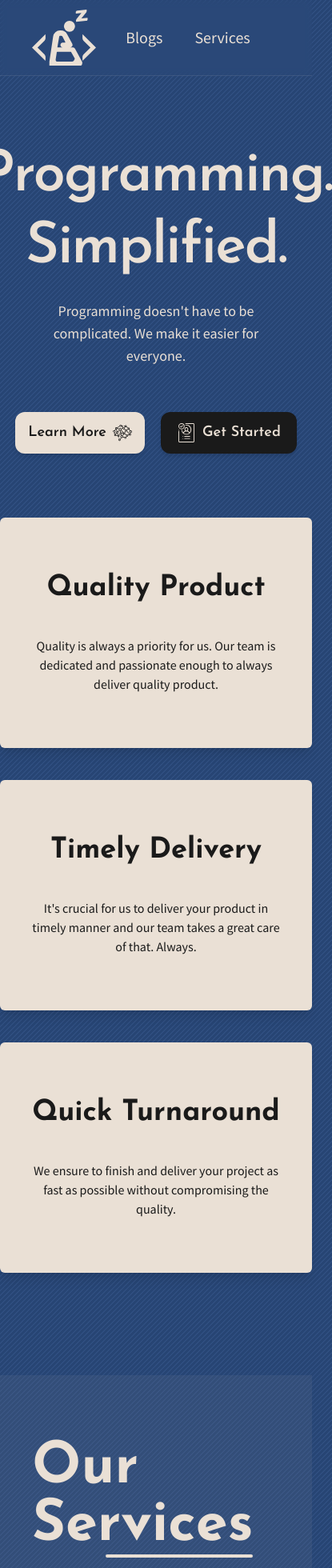
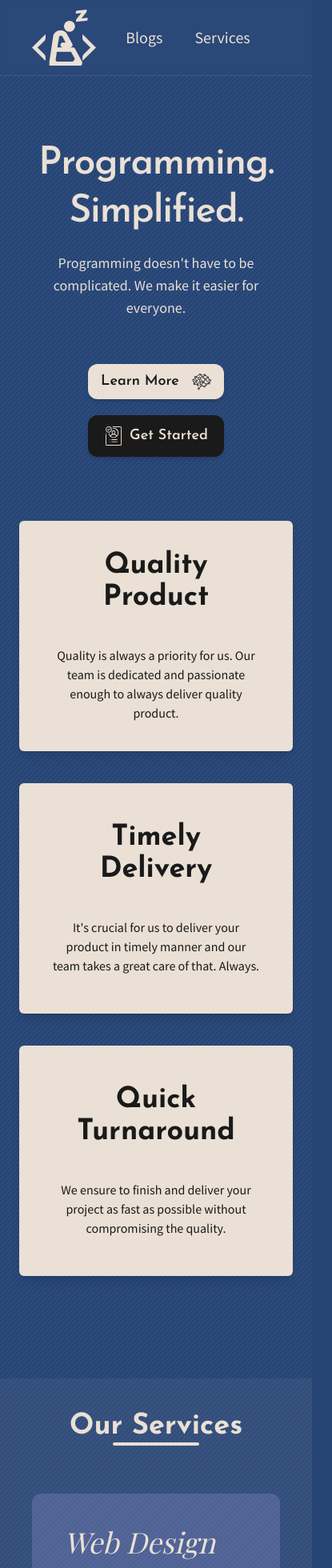
Before and after one commit to lazycodelab/lazycodelab, a Next.js app: page / in a window 390 px wide. Shown: the top 1960 px of the page at 80% size, 415 px wide, since content can reach past the window. Built offline with nearby package versions, Linux system fonts and the light colour scheme; a web font is replaced by a local one.

Commit message:
more responsive tweaks

```diff
--- a/components/Home/Sections/GetStartedSection.jsx
+++ b/components/Home/Sections/GetStartedSection.jsx
@@ -1,11 +1,11 @@
 export default function GetStartedSection() {
 	return (
-		<section className="m-32 mx-auto w-full px-10 md:max-w-5xl">
-			<h2 className="mb-10 text-center font-heading text-7xl font-bold lg:text-6xl">
+		<section className="my-16 mx-auto w-full px-10 md:m-32 md:max-w-5xl">
+			<h2 className="mb-10 text-center font-heading text-5xl font-bold md:text-7xl lg:text-6xl">
 				Let&apos;s Get Started
 			</h2>
-			<form className="flex flex-col flex-wrap items-center">
-				<fieldset className="flex w-full items-center justify-between space-x-5">
+			<form className="flex flex-col items-center">
+				<fieldset className="flex w-full flex-wrap items-center justify-between gap-5">
 					<input
 						type="email"
 						name="email"
--- a/components/Home/Sections/HeroSection.jsx
+++ b/components/Home/Sections/HeroSection.jsx
@@ -4,7 +4,7 @@ import NeuralBrainIcon from '../../../assets/images/NeuralBrainIcon'
 export default function HeroSection() {
 	return (
 		<section className="my-20 flex flex-col items-center justify-center md:my-32">
-			<h1 className="mb-5 text-center font-heading text-7xl font-semibold leading-tight tracking-tight text-almond-white md:text-8xl lg:text-9xl">
+			<h1 className="mb-5 text-center font-heading text-5xl font-semibold leading-tight tracking-tight text-almond-white md:text-8xl lg:text-9xl">
 				Programming. Simplified.
 			</h1>
 			<p className="px-16 text-center text-lg md:text-xl">
@@ -12,17 +12,17 @@ export default function HeroSection() {
 				easier for everyone.
 			</p>
 
-			<div className="mt-14 flex space-x-5 md:mt-20">
+			<div className="mt-14 flex flex-col gap-5 md:mt-20 md:flex-row">
 				<a
 					href="#"
-					className="flex items-center justify-between rounded-xl bg-almond-white py-2 px-4 font-heading text-lg font-semibold text-eerie-black shadow-md transition-all hover:text-black hover:shadow-xl"
+					className="flex w-full items-center justify-between rounded-xl bg-almond-white py-2 px-4 font-heading text-lg font-semibold text-eerie-black shadow-md transition-all hover:text-black hover:shadow-xl"
 				>
 					<span>Learn More</span>
 					<NeuralBrainIcon className="ml-2 h-6 w-6 fill-current" />
 				</a>
 				<a
 					href="#"
-					className="flex items-center justify-between rounded-xl bg-eerie-black py-3 px-5 font-heading text-lg font-semibold text-almond-white shadow-md transition-all hover:text-white hover:shadow-xl"
+					className="flex w-full items-center justify-between rounded-xl bg-eerie-black py-3 px-5 font-heading text-lg font-semibold text-almond-white shadow-md transition-all hover:text-white hover:shadow-xl"
 				>
 					<HireIcon className="mr-2 h-6 w-6 fill-current" />
 					<span>Get Started</span>
--- a/components/Home/Sections/ServicesSection.jsx
+++ b/components/Home/Sections/ServicesSection.jsx
@@ -19,7 +19,7 @@ const services = [
 	{
 		title: 'Custom Solution',
 		content:
-			'We can provide custom-made, tailored solution for you or your business. We ensure that the website is built upto your expectations  all the latest trends in web development.',
+			'We provide custom-made solution tailored for you and your business. We ensure that the website is built upto your expectations  all the latest trends in web development.',
 		image: <ProudCode />,
 	},
 ]
@@ -34,10 +34,10 @@ export default function ServicesSection() {
 					<div className="hidden md:block">{props.image}</div>
 				)}
 				<div className="self-center">
-					<h3 className="mb-10 font-playfair text-6xl font-medium italic">
+					<h3 className="mb-5 font-playfair text-4xl font-medium italic md:mb-10 md:text-6xl">
 						{title}
 					</h3>
-					<p className="font-heading text-xl font-light tracking-wider">
+					<p className="text-md font-heading font-light tracking-wider md:text-xl">
 						{content}
 					</p>
 					{props.hasCTA && (
@@ -56,7 +56,7 @@ export default function ServicesSection() {
 
 	return (
 		<section className="relative mx-auto mt-32 grid w-full p-10 before:absolute before:inset-x-0 before:inset-y-0 before:-z-10 before:h-full before:w-full before:bg-slate-500/20">
-			<h2 className="relative mx-auto mb-32 mt-10 inline-flex justify-center font-heading text-7xl font-bold before:absolute before:-bottom-1 before:h-1 before:w-1/2 before:rounded-lg before:bg-almond-white">
+			<h2 className="relative mx-auto mb-16 inline-flex justify-center font-heading text-4xl font-bold before:absolute before:-bottom-1 before:h-1 before:w-1/2 before:rounded-lg before:bg-almond-white md:mt-10 md:mb-32 md:text-7xl">
 				Our Services
 			</h2>
 			<div className="mx-auto space-y-10">
@@ -65,7 +65,7 @@ export default function ServicesSection() {
 				))}
 			</div>
 
-			<div className="absolute -left-[300px] bottom-52 -z-10 h-[700px] w-[700px] rounded-full bg-purple-700 blur-3xl"></div>
+			{/*<div className="absolute -left-[300px] bottom-52 -z-10 h-[700px] w-[700px] rounded-full bg-purple-700 blur-3xl"></div>*/}
 		</section>
 	)
 }
--- a/components/Home/Sections/WhyUsSection.jsx
+++ b/components/Home/Sections/WhyUsSection.jsx
@@ -28,7 +28,7 @@ export default function WhyUsSection() {
 		</div>
 	)
 	return (
-		<section className="container mx-auto flex flex-wrap justify-center gap-x-10 gap-y-10 text-eerie-black md:mt-32">
+		<section className="container mx-auto flex flex-wrap justify-center gap-x-10 gap-y-10 px-6 text-eerie-black md:mt-32">
 			{qualities.map((quality, idx) => (
 				<Quality key={idx} {...quality} />
 			))}
```
